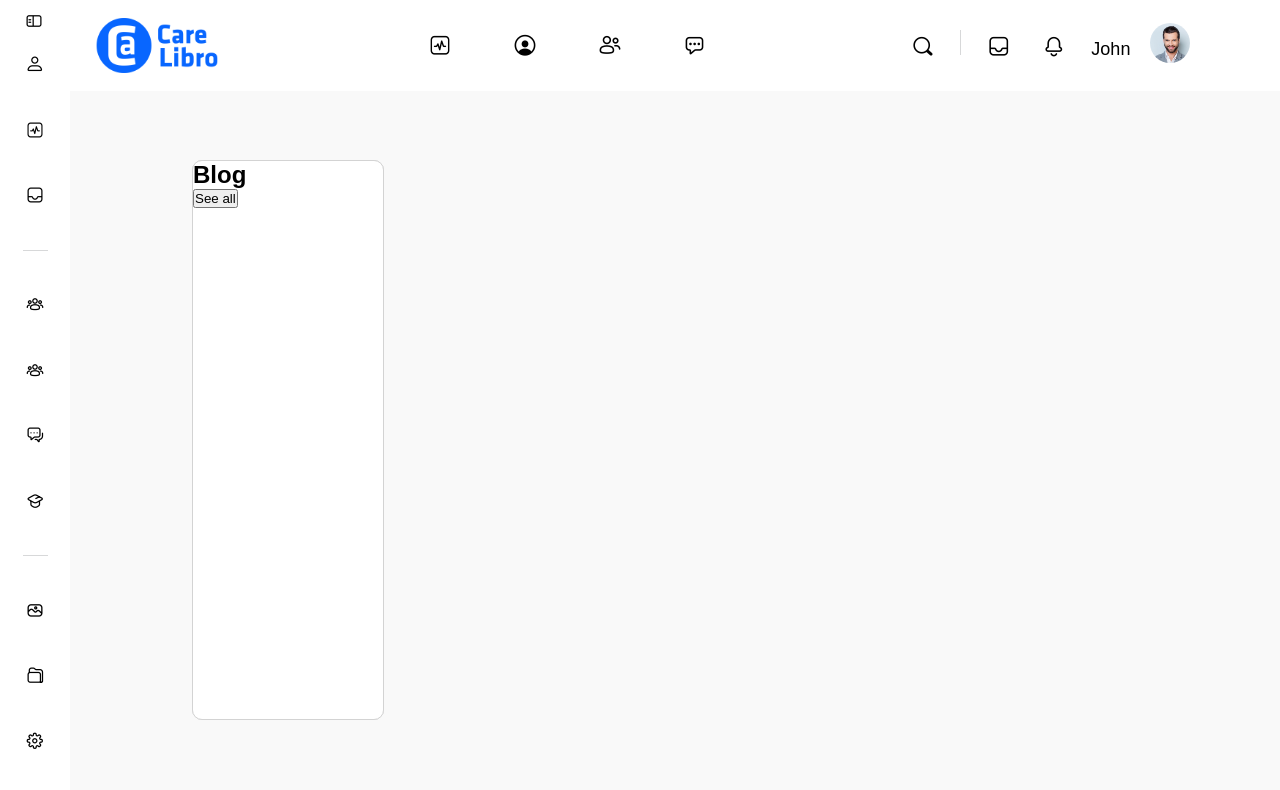
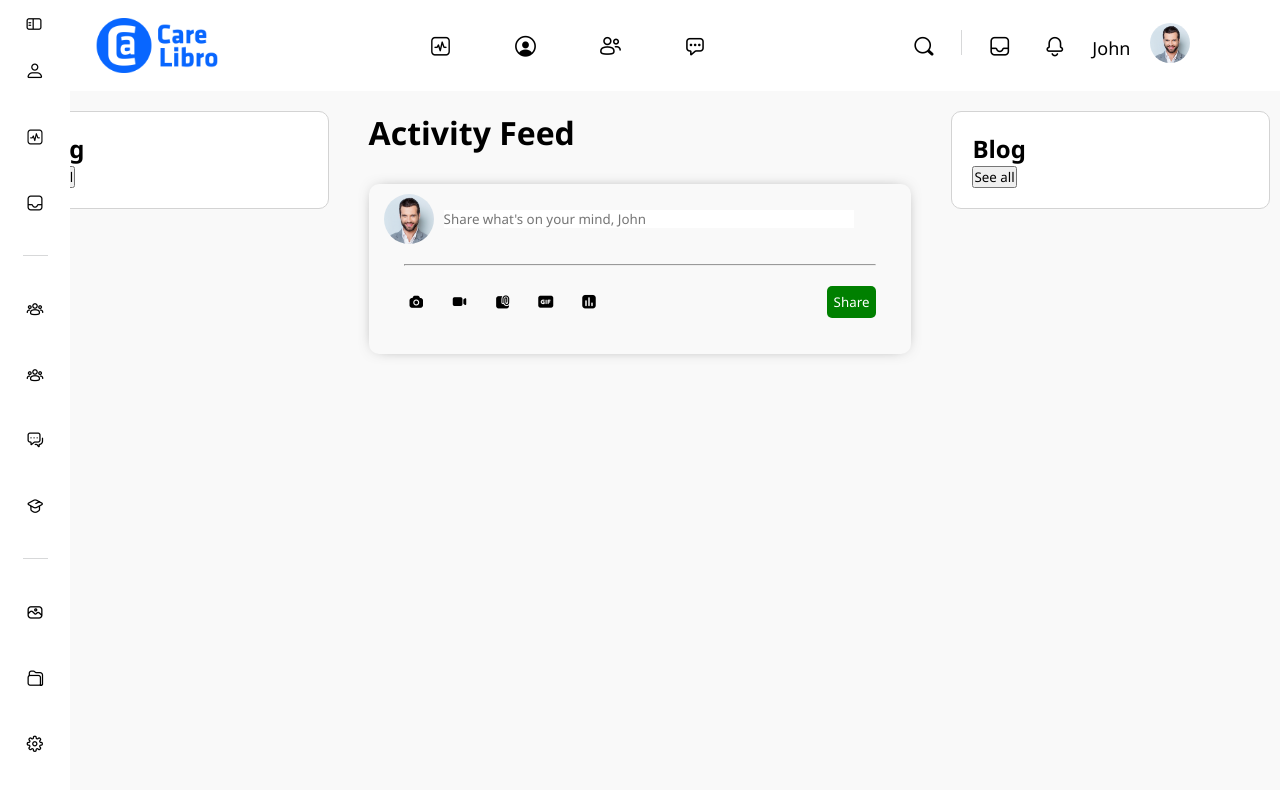
Before and after one commit to JoshuaMendez/ProyectoDisenoInterfaces, a React (Create React App) app: page / in a window 1280 px wide. Shown: the top 790 px of the page. Built offline with nearby package versions, Linux system fonts and the light colour scheme.

Commit message:
izq need it

```diff
--- a/src/App.css
+++ b/src/App.css
@@ -1,11 +1,45 @@
-*{
+/* App.css */
+* {
   margin: 0;
   padding: 0;
   box-sizing: border-box;
-  font-family: sans-serif;
+  font-family: 'Segoe UI', Tahoma, Geneva, Verdana, sans-serif; /* Aplica la fuente a toda la página */
 }
-.container{
+
+.container {
   width: 100vw;
   min-height: 100vh;
   background: #F9F9F9;
+  display: flex;
+  flex-direction: column;
+  align-items: center;
 }
+
+.columns {
+  display: flex;
+  justify-content: center;
+  width: 100%; /* Ajusta el ancho según sea necesario */
+  max-width: 1200px; /* Ajusta el máximo ancho según sea necesario */
+  margin-top: 20px; /* Espacio entre el Navbar y las columnas */
+  /* padding-top: 30px; */
+  padding-bottom: 35px;
+  padding-left: 10px;
+  padding-right: 10px;
+}
+
+.column {
+  margin: 0 20px;
+}
+
+.column:first-child,
+.column:last-child {
+  flex: 0 0 27%; /* 20% del ancho */
+}
+
+.column:nth-child(2) {
+  flex: 0 0 46%; /* 60% del ancho */
+}
+
+.seccion {
+  margin-bottom: 30px;
+}
--- a/src/App.jsx
+++ b/src/App.jsx
@@ -2,7 +2,7 @@ import './App.css';
 import Navbar from './components/Navbar/Navbar.jsx'
 import Leftbar from './components/Leftbar/Leftbar.jsx'
 import Blog from './components/blog/blog.jsx'
-// import Share from './components/Share/Share.jsx'
+import Share from './components/Share/Share.jsx'
 
 function App() {
   return (
@@ -14,7 +14,10 @@ function App() {
           <Blog />
         </div>
         <div className='column'>
-          {/* <Share /> */}
+          <div className='seccion'>
+            <h1>Activity Feed</h1>
+          </div>
+          <Share />
         </div>
         <div className='column'>
           <Blog />
--- a/src/components/Share/Share.css
+++ b/src/components/Share/Share.css
@@ -0,0 +1,79 @@
+.share {
+width: 100%;
+height: 170px;
+border-radius: 10px;
+-webkit-box-shadow: 0px 0px 16px -8px rgba(0, 0, 0, 0.68);
+box-shadow: 0px 0px 16px -8px rgba(0, 0, 0, 0.68);
+}
+
+.shareWrapper {
+padding-top: 10px;
+padding-bottom: 10px;
+padding-right: 15px;
+padding-left: 15px;
+}
+
+.shareTop {
+display: flex;
+align-items: center;
+}
+
+.shareProfileImg {
+width: 50px;
+height: 50px;
+border-radius: 50%;
+object-fit: cover;
+margin-right: 10px;
+}
+
+.shareInput {
+border: none;
+width: 80%;
+}
+
+.shareInput:focus {
+outline: none;
+}
+
+.shareHr {
+margin: 20px;
+}
+
+.shareBottom {
+display: flex;
+align-items: center;
+justify-content: space-between;
+}
+
+.shareOptions{
+    display: flex;
+    margin-left: 20px;
+}
+
+.shareOption{
+    display: flex;
+    align-items: center;
+    margin-right: 15px;
+    cursor: pointer;
+}
+
+.shareIcon{
+    font-size: 18px;
+    margin-right: 3px;
+}
+
+.shareOptionText{
+    font-size: 14px;
+    font-weight: 500;
+}
+
+.shareButton{
+    border: none;
+    padding: 7px;
+    border-radius: 5px;
+    background-color: green;
+    font-weight: 500;
+    margin-right: 20px;
+    cursor: pointer;
+    color: white;
+}
--- a/src/components/Share/Share.jsx
+++ b/src/components/Share/Share.jsx
@@ -1,13 +1,14 @@
 import './Share.css';
+import man from '../../assets/images/models/man.jpg';
 
 function App() {
     return (
         <div className="share">
         <div className="shareWrapper">
             <div className="shareTop">
-            <img className="shareProfileImg" src="/assets/person/1.jpeg" alt="" />
+            <img className="shareProfileImg" src={man} alt="Profile"/>
             <input
-                placeholder="What's in your mind Safak?"
+                placeholder="Share what's on your mind, John"
                 className="shareInput"
             />
             </div>
@@ -15,20 +16,19 @@ function App() {
             <div className="shareBottom">
                 <div className="shareOptions">
                     <div className="shareOption">
-                        <PermMedia htmlColor="tomato" className="shareIcon"/>
-                        <span className="shareOptionText">Photo or Video</span>
+                        <span className="bb-icon-f bb-icon-camera shareIcon"></span>
                     </div>
                     <div className="shareOption">
-                        <Label htmlColor="blue" className="shareIcon"/>
-                        <span className="shareOptionText">Tag</span>
+                        <span className="bb-icon-f bb-icon-video shareIcon"></span>
                     </div>
                     <div className="shareOption">
-                        <Room htmlColor="green" className="shareIcon"/>
-                        <span className="shareOptionText">Location</span>
+                        <span className="bb-icon-f bb-icon-attach shareIcon"></span>
                     </div>
                     <div className="shareOption">
-                        <EmojiEmotions htmlColor="goldenrod" className="shareIcon"/>
-                        <span className="shareOptionText">Feelings</span>
+                        <span className="bb-icon-f bb-icon-gif shareIcon"></span>
+                    </div>
+                    <div className="shareOption">
+                        <span className="bb-icon-f bb-icon-poll shareIcon"></span>
                     </div>
                 </div>
                 <button className="shareButton">Share</button>
--- a/src/components/blog/blog.css
+++ b/src/components/blog/blog.css
@@ -3,10 +3,11 @@
 
 
 .bloque-blog{
-    width: 15%;
-    height: 70%;
+    /* width: 15%; */
+    /* height: 70%; */
+    padding: 20px;
     background: white;
-    position: fixed;
+    /* position: fixed; */
     top: 20%;
     left: 15%;
     border-radius: 10px;
```
